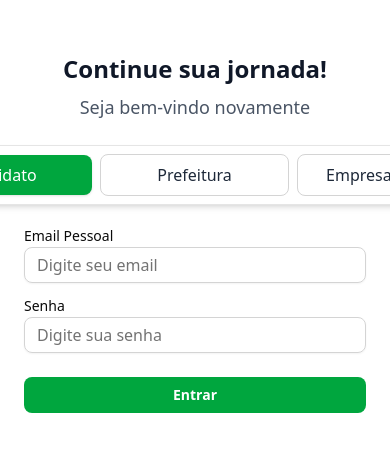
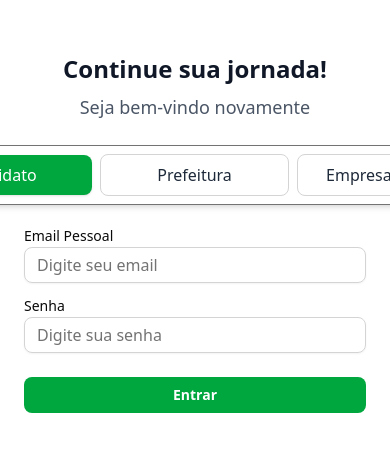
Before and after one commit to ncm-cursos-consultoria/marketplace, a Next.js app in the folder front/: page /br/auth/sign-in in a window 390 px wide. Shown: the part 189-640 px from the top of the page. Built offline with nearby package versions, Linux system fonts and the light colour scheme; no server answers.

Commit message:
refactor: change signup bg and module to course enterprise page

```diff
--- a/front/src/app/br/(private)/enterprise/module/[id]/page.tsx
+++ b/front/src/app/br/(private)/enterprise/module/[id]/page.tsx
@@ -85,7 +85,7 @@ function Header() {
   return (
     <div className="mb-6 flex flex-wrap items-center justify-between gap-3">
       <h1 className="text-2xl font-bold tracking-tight inline-flex items-center gap-2">
-        <Layers className="h-6 w-6" /> Módulos
+        <Layers className="h-6 w-6" /> Cursos
       </h1>
     </div>
   );
--- a/front/src/app/br/auth/layout.tsx
+++ b/front/src/app/br/auth/layout.tsx
@@ -8,6 +8,7 @@ interface AuthLayoutProps {
 export default function AuthLayout({ children }: AuthLayoutProps) {
   return (
     <div className="flex h-screen">
+      {/* Imagem só aparece em telas md pra cima */}
       <div className="hidden md:block w-1/2 h-full relative">
         <Image
           src={authLogo}
--- a/front/src/app/br/auth/sign-in/page.tsx
+++ b/front/src/app/br/auth/sign-in/page.tsx
@@ -35,7 +35,7 @@ export default function SignIn() {
         </h2>
       </div>
 
-      <div className="flex items-center justify-center border shadow-md p-2 border-neutral-200 w-[600px] gap-2 ">
+      <div className="flex items-center justify-center border shadow-md p-2 border-neutral-500  gap-2 w-[600px]">
         <button
           type="button"
           aria-pressed={selectType === "candidato"}
--- a/front/src/app/br/auth/sign-up/page.tsx
+++ b/front/src/app/br/auth/sign-up/page.tsx
@@ -15,8 +15,8 @@ export default function SignUp() {
     ].join(" ");
 
   return (
-    <div className="flex justify-center items-center min-h-screen bg-gray-50 px-4">
-      <div className="w-full max-w-md bg-white items-center shadow-lg rounded-xl p-6 md:p-8 flex flex-col gap-6">
+    <div className="flex justify-center items-center min-h-screen">
+      <div className=" items-center shadow-lg rounded-xl p-6 md:p-8 flex flex-col gap-6">
         <div className="flex flex-col items-center text-center font-medium gap-1">
           <h1 className="text-2xl md:text-3xl font-bold">Seja Bem Vindo</h1>
           <h2 className="text-base md:text-lg text-gray-600">
```
